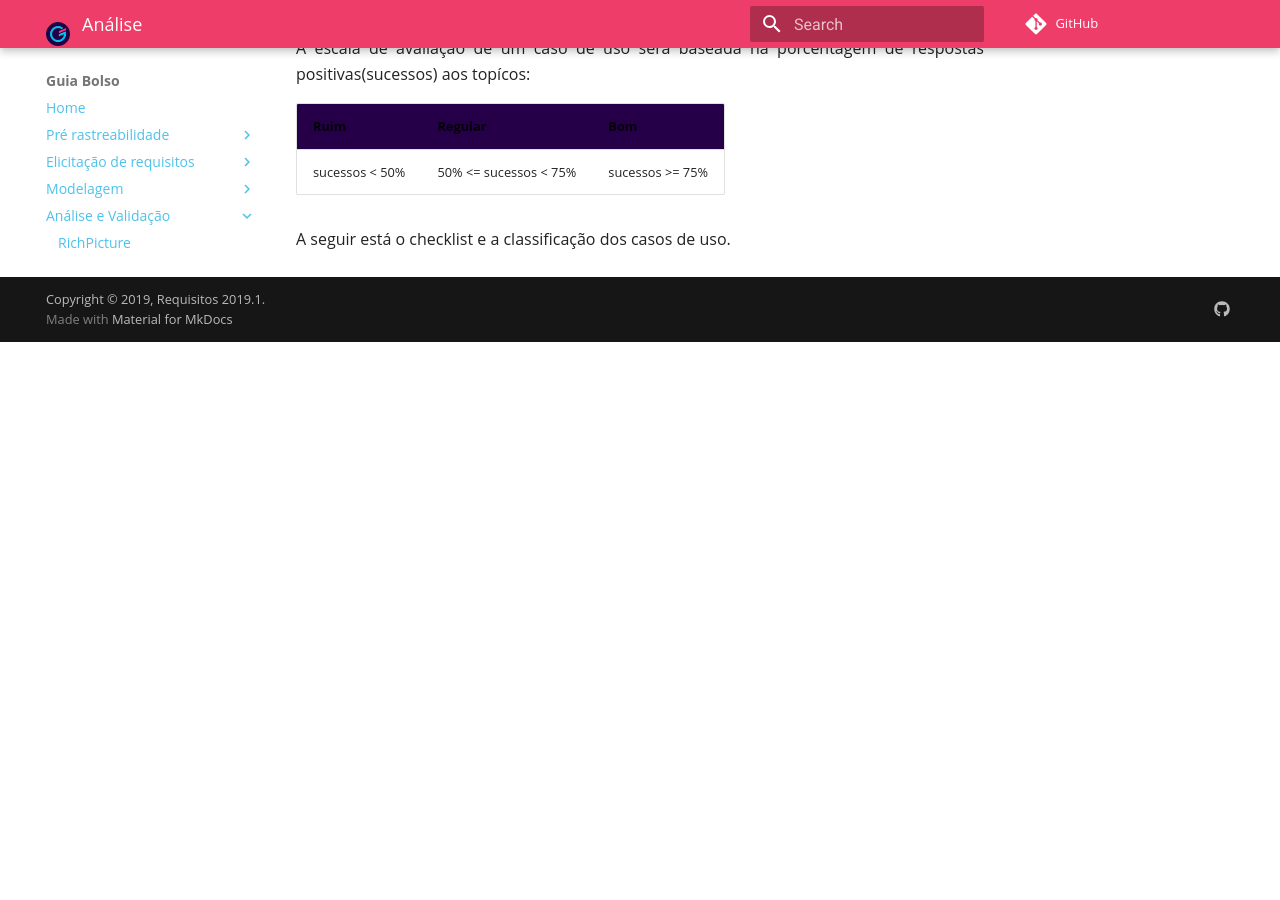
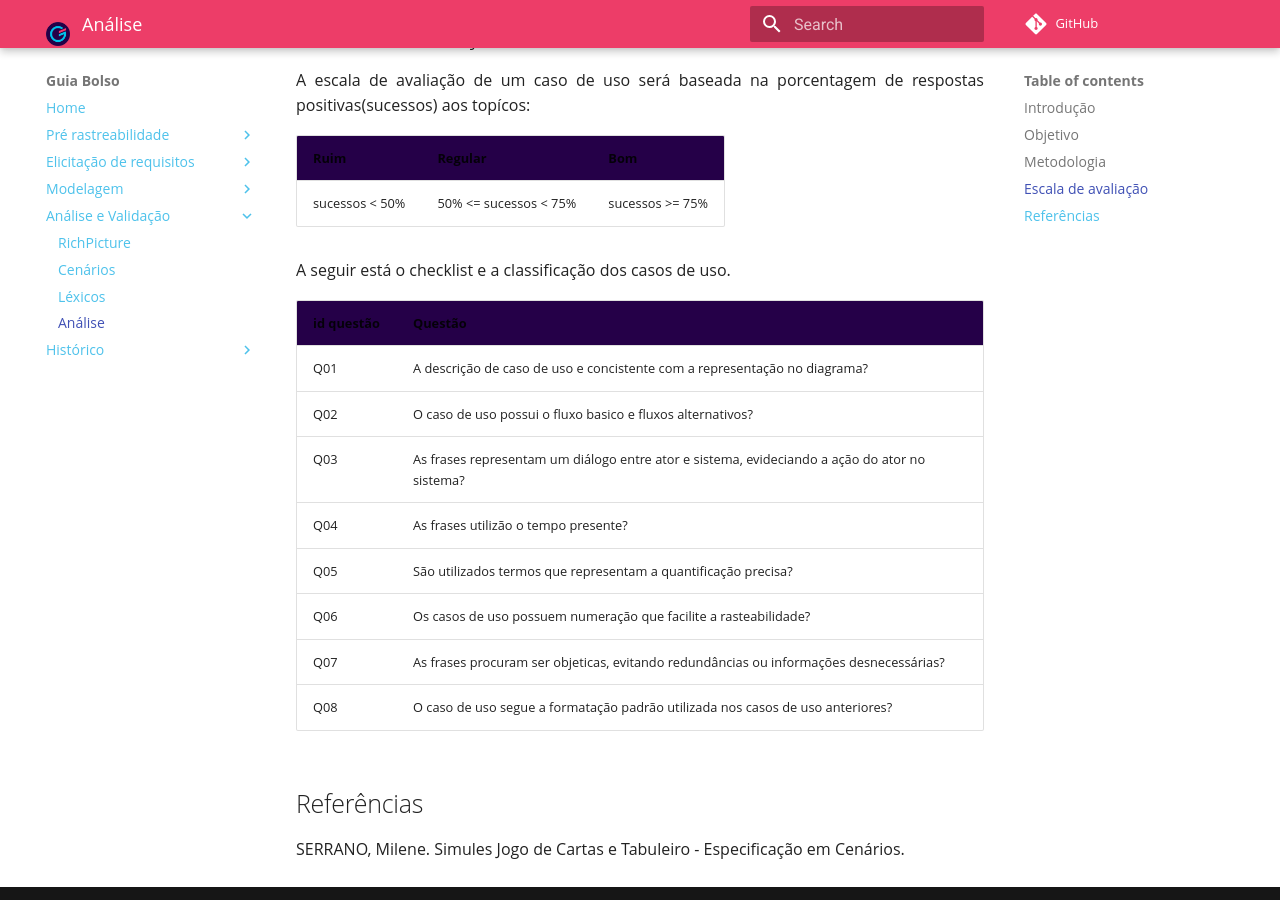
Before and after one commit to fga-disciplinas/2019.1-Guia-Bolso, an MkDocs documentation site: the page built from docs/analise/analise_casos_de_uso.md, in a window 1280 px wide and 900 px high, scrolled down 820 px. Built offline with MkDocs 1.6.1 and Material for MkDocs 9.7.7, drawn with Linux system fonts in a browser that asks for light colours; comment, search, counter and statistics services are not loaded; old or Windows-style settings are respelled for this version of MkDocs; before the commit the page ends 1162 px from its top, so only the background shows below that.

Commit message:
Adicionando questoes do checklist casos de uso

```diff
--- a/docs/analise/analise_casos_de_uso.md
+++ b/docs/analise/analise_casos_de_uso.md
@@ -1,16 +1,16 @@
-# Introdução
+## Introdução
 
 Este documento tem como objetivo inspecionar os diagramas de casos de uso, estes diagramas foram desenvolvidos na disciplina de Requisitos no módulo de Modelagem de Requisitos.
 
-# Objetivo
+## Objetivo
 
 Inspecionar os casos de uso nos permite observar vários aspectos sobre as informações, a completude, a abrangência e a qualidade do objeto analisado. Um dos focos principais desta inspeção é realizar a verificação da consistência técnica dos casos de uso levantados além de validar os casos de uso através de métricas. A partir desses dados é possível descobrir as pontos fracos existentes no trabalho e isso facilita a melhoria da qualidade dos casos de uso nas métricas levantadas.
 
-# Metodologia
+## Metodologia
 
 Para inspersionar os casos de uso será feito um checklist levando em consideração os topicos que foram considerados relevantes para a qualidade de um casos de uso. Esses topícos serão avaliados seguindo uma escala que será explicitada no topíco de escala de avaliação. E com isso é possível analisar os dados presentes no checklist e por fim chegar a uma conclusão, se o caso de uso esta bem feito, atende ao modelo de caso de uso, segue a metodologia para o mesmo dentre outras conclusões.
 
-# Escala de avaliação
+## Escala de avaliação
 
 A escala de avaliação de um caso de uso será baseada na porcentagem de respostas positivas(sucessos) aos topícos:
 
@@ -19,3 +19,23 @@
 |sucessos < 50%| 50% <= sucessos < 75%| sucessos >= 75%|
 
 A seguir está o checklist e a classificação dos casos de uso.
+
+|id questão|Questão|
+|--|--|
+|Q01|A descrição de caso de uso e concistente com a representação no diagrama?|
+|Q02|O caso de uso possui o fluxo basico e fluxos alternativos?|
+|Q03|As frases representam um diálogo entre ator e sistema, evideciando a ação do ator no sistema?|
+|Q04|As frases utilizão o tempo presente?|
+|Q05|São utilizados termos que representam a quantificação precisa?|
+|Q06|Os casos de uso possuem numeração que facilite a rasteabilidade?|
+|Q07|As frases procuram ser objeticas, evitando redundâncias ou informações desnecessárias?|
+|Q08|O caso de uso segue a formatação padrão utilizada nos casos de uso anteriores?|
+
+
+
+
+
+
+## Referências
+
+SERRANO, Milene. Simules Jogo de Cartas e Tabuleiro - Especificação em Cenários.
```
